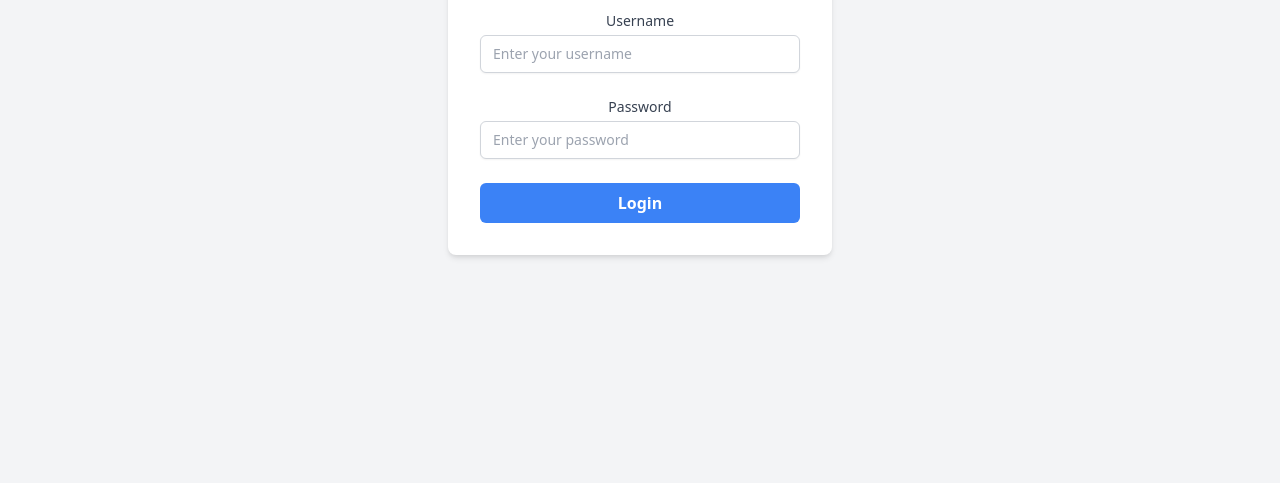
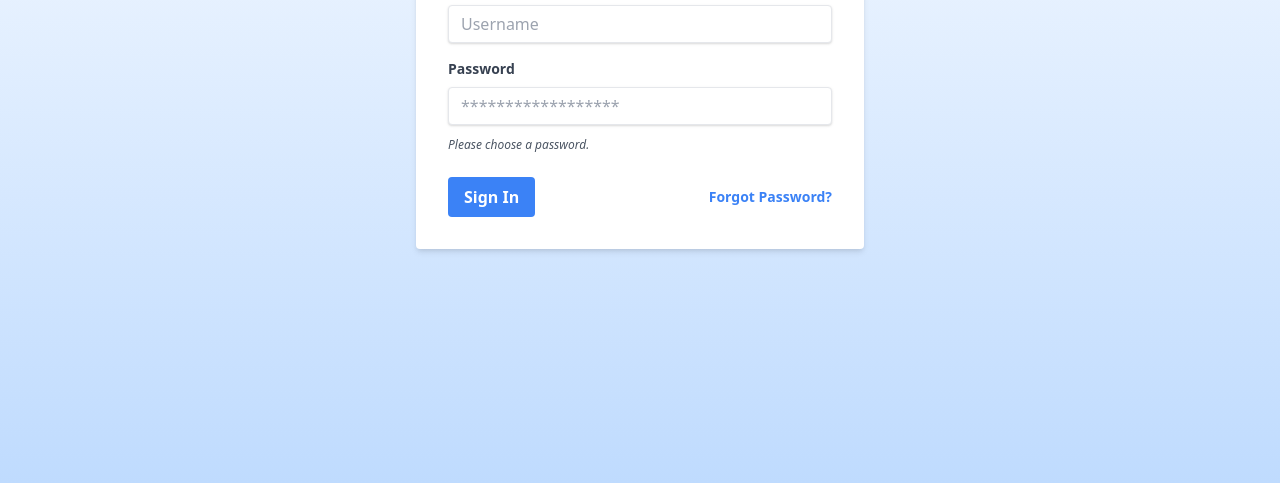
Before and after one commit to LourdesEstelle/web-systems-technologies, a website: page public/Lab 2_Abalde, Lordweil E.html in a window 1280 px wide. Shown: the part 317-800 px from the top of the page. Drawn offline with nearby package versions, Linux system fonts and the light colour scheme.

Commit message:
Summing Up
Summing Up

```diff
--- a/public/Lab 2_Abalde, Lordweil E.html
+++ b/public/Lab 2_Abalde, Lordweil E.html
@@ -1,30 +1,35 @@
 <!DOCTYPE html>
 <html lang="en">
 <head>
-  <meta charset="UTF-8">
-  <meta name="viewport" content="width=device-width, initial-scale=1.0">
-  <title>Student Login Form</title>
-  <link rel="stylesheet" href="https://cdnjs.cloudflare.com/ajax/libs/font-awesome/5.15.4/css/all.min.css">
-  <link href="https://cdn.jsdelivr.net/npm/tailwindcss@2.2.19/dist/tailwind.min.css" rel="stylesheet">
+    <meta charset="UTF-8">
+    <meta name="viewport" content="width=device-width, initial-scale=1.0">
+    <title>Login</title>
+    <link href="https://cdn.jsdelivr.net/npm/tailwindcss@2.2.19/dist/tailwind.min.css" rel="stylesheet">
 </head>
-<body class="bg-gray-100 flex justify-center items-center h-screen">
-  <div class="bg-white w-96 rounded-lg shadow-md p-8">
-    <h1 class="text-center text-gray-800 text-3xl font-bold mb-8">Login</h1>
-    <form action="Lab 2_Abalde, Lordweil E-Dashboard.html" method="POST">
-      <div class="mb-6 text-center">
-        <label for="username" class="block text-sm font-medium text-gray-700">Username</label>
-        <div class="mt-1">
-          <input type="text" id="username" name="username" placeholder="Enter your username" required class="appearance-none block w-full px-3 py-2 border border-gray-300 rounded-md shadow-sm placeholder-gray-400 focus:outline-none focus:ring-blue-500 focus:border-blue-500 sm:text-sm">
+<body class="bg-gradient-to-b from-white to-blue-200 h-screen flex items-center justify-center">
+    <div class="w-full max-w-md bg-white shadow-md rounded px-8 pt-6 pb-8 mb-4">
+        <h2 class="text-3xl text-center text-gray-800 font-bold mb-4">Login</h2>
+        <div class="mb-4">
+            <label class="block text-gray-700 text-sm font-bold mb-2" for="username">
+                Username
+            </label>
+            <input class="shadow appearance-none border rounded w-full py-2 px-3 text-gray-700 leading-tight focus:outline-none focus:shadow-outline" id="username" type="text" placeholder="Username">
         </div>
-      </div>
-      <div class="mb-6 text-center">
-        <label for="password" class="block text-sm font-medium text-gray-700">Password</label>
-        <div class="mt-1">
-          <input type="password" id="password" name="password" placeholder="Enter your password" required class="appearance-none block w-full px-3 py-2 border border-gray-300 rounded-md shadow-sm placeholder-gray-400 focus:outline-none focus:ring-blue-500 focus:border-blue-500 sm:text-sm">
+        <div class="mb-6">
+            <label class="block text-gray-700 text-sm font-bold mb-2" for="password">
+                Password
+            </label>
+            <input class="shadow appearance-none border rounded w-full py-2 px-3 text-gray-700 mb-3 leading-tight focus:outline-none focus:shadow-outline" id="password" type="password" placeholder="******************" required>
+            <p class="text-gray-600 text-xs italic">Please choose a password.</p>
         </div>
-      </div>
-      <button type="submit" class="w-full bg-blue-500 text-white py-2 px-4 rounded-md font-semibold hover:bg-blue-600 focus:outline-none focus:ring-2 focus:ring-blue-500 focus:ring-offset-2 focus:ring-offset-gray-100 transition duration-300 ease-in-out">Login</button>
-    </form>
-  </div>
+        <div class="flex items-center justify-between">
+            <button onclick="window.location.href='Lab 2_Abalde, Lordweil E-Dashboard.html'" class="bg-blue-500 hover:bg-blue-700 text-white font-bold py-2 px-4 rounded focus:outline-none focus:shadow-outline">
+                Sign In
+            </button>
+            <a class="inline-block align-baseline font-bold text-sm text-blue-500 hover:text-blue-800" href="https://www.ustp.edu.ph/helpdesk">
+                Forgot Password?
+            </a>
+        </div>
+    </div>
 </body>
 </html>
```
Also changed, not shown: public/Lab 2_Abalde, Lordweil E-Dashboard.html (+14 -13 lines).
